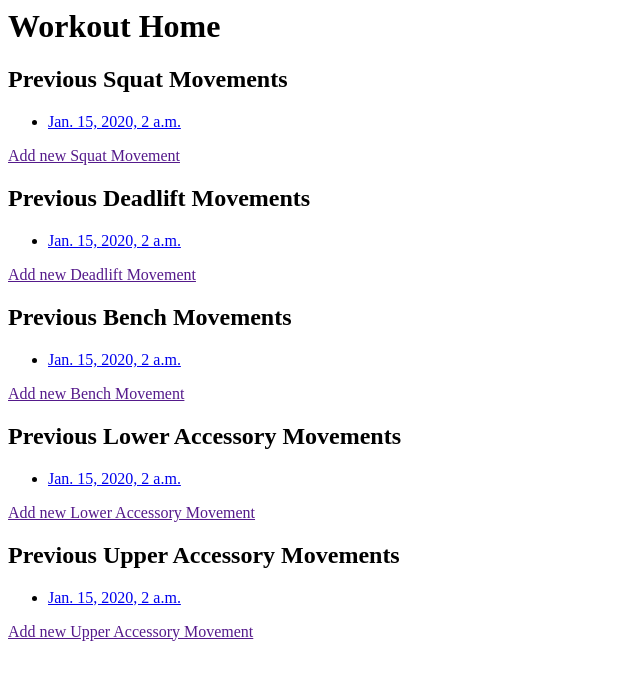
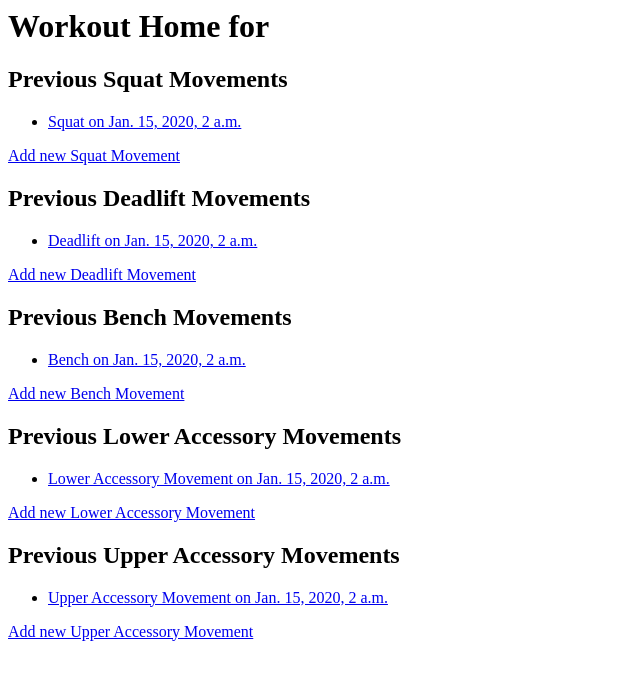
Before and after one commit to StrongAndClumsy/ConjugateTracker, a Django app: page /tracker/ in a window 1280 px wide. Shown: the top 680 px of the page, without its empty margins (0-640 px from the left). Run offline with Django 3.2, Linux system fonts and the light colour scheme; tables that the repository leaves empty hold one stand-in row (values such as "Sample post").

Commit message:
Add forms for all models

```diff
--- a/conjugate/urls.py
+++ b/conjugate/urls.py
@@ -20,6 +20,4 @@
 urlpatterns = [
     url(r'^admin/', admin.site.urls),
     url(r'^tracker/', include('tracker.urls')),
-    url(r'^login/$', auth_views.login, name='login'),
-    url(r'^logout/$', auth_views.logout, name='logout'),
 ]
--- /dev/null
+++ b/tracker/forms.py
@@ -0,0 +1,85 @@
+from django import forms
+
+EFFORT_CHOICES = (('dynamic', 'Dynamic'), ('max', 'Max'))
+BOXFREE_CHOICES = (('free', 'Free'), ('box', 'Box'))
+SUMO_CHOICES = (('sumo', 'Sumo'), ('conventional', 'Conventional'))
+
+class SquatForm(forms.Form):
+	effort_type = forms.ChoiceField(widget=forms.RadioSelect, choices = EFFORT_CHOICES)
+	box_free = forms.ChoiceField(widget=forms.RadioSelect, choices = BOXFREE_CHOICES)
+	bar_type = forms.CharField(required = False, max_length=60)
+	bands_type = forms.CharField(required = False, max_length=60)
+	chain_weight = forms.IntegerField(required = False, initial = 0)
+	movement_weight = forms.IntegerField(required = False, initial = 0)
+	movement_reps = forms.IntegerField(required = False, initial = 0)
+
+class DeadliftForm(forms.Form):
+	sumo_conventional = forms.ChoiceField(widget=forms.RadioSelect, choices = SUMO_CHOICES)
+	deficit = forms.BooleanField(required = False)
+	block = forms.BooleanField(required = False)
+	standard = forms.BooleanField(required = False)
+	pin = forms.BooleanField(required = False)
+	reverse = forms.BooleanField(required = False)
+	movement_weight = forms.IntegerField(required = False, initial = 0)
+	movement_reps = forms.IntegerField(required = False, initial = 0)
+	deadlift_notes = forms.CharField(max_length=60,required = False)
+
+class BenchForm(forms.Form):
+	bar_type = forms.CharField(max_length=60)
+	floor = forms.BooleanField()
+	reverse = forms.BooleanField()
+	standard = forms.BooleanField()
+	board = forms.BooleanField()
+	manpon = forms.BooleanField()
+	pin = forms.BooleanField()
+	notes = forms.CharField(max_length=60)
+	bands = forms.CharField(max_length=60)
+	chains = forms.CharField(max_length=60)
+
+class UpperForm(forms.Form):
+    top_set = forms.CharField(max_length=60)
+    close_grippness = forms.CharField(max_length=60)
+    tate_press = forms.CharField(max_length=60)
+    dips = forms.CharField(max_length=60)
+    rev_db_fly = forms.CharField(max_length=60)
+    windmills = forms.CharField(max_length=60)
+    bamboo_bar = forms.CharField(max_length=60)
+    lat_pulldowns = forms.CharField(max_length=60)
+    lat_pullovers = forms.CharField(max_length=60)
+    pec_dec = forms.CharField(max_length=60)
+    reverse_pec_dec = forms.CharField(max_length=60)
+    t_bar_rows = forms.CharField(max_length=60)
+    chest_supported_rows = forms.CharField(max_length=60)
+    low_rows = forms.CharField(max_length=60)
+    pullups = forms.CharField(max_length=60)
+    inverted_row = forms.CharField(max_length=60)
+    face_pulls = forms.CharField(max_length=60)
+    db_rows = forms.CharField(max_length=60)
+    db_press = forms.CharField(max_length=60)
+    pullaparts = forms.CharField(max_length=60)
+    tri_extensions = forms.CharField(max_length=60)
+    skull_crushers = forms.CharField(max_length=60)
+    jam_press = forms.CharField(max_length=60)
+    olt_press = forms.CharField(max_length=60)
+    db_rollbacks = forms.CharField(max_length=60)
+    dead_press = forms.CharField(max_length=60)
+
+
+class LowerForm(forms.Form):
+    chair_dl = forms.CharField(max_length=60)
+    ghr = forms.CharField(max_length=60)
+    lunge = forms.CharField(max_length=60)
+    dimel_dl = forms.CharField(max_length=60)
+    reverse_hyper = forms.CharField(max_length=60)
+    hip_bridge = forms.CharField(max_length=60)
+    good_morning = forms.CharField(max_length=60)
+    step_up = forms.CharField(max_length=60)
+    belt_squat = forms.CharField(max_length=60)
+    hack_squat = forms.CharField(max_length=60)
+    leg_press = forms.CharField(max_length=60)
+    leg_curl = forms.CharField(max_length=60)
+    stiff_leg_dl = forms.CharField(max_length=60)
+    inverse_curl = forms.CharField(max_length=60)
+    front_squat = forms.CharField(max_length=60)
+    back_extension = forms.CharField(max_length=60)
+    top_set = forms.CharField(max_length=60)
--- a/tracker/models.py
+++ b/tracker/models.py
@@ -25,7 +25,7 @@
 	reverse = models.BooleanField()
 	movement_weight = models.IntegerField(default=0)
 	movement_reps = models.IntegerField(default=0)
-	deadlift_notes = models.CharField(max_length=60)
+	deadlift_notes = models.CharField(max_length=60, blank=True)
 
 class BenchMovement(models.Model):
 	user = models.ForeignKey('auth.User')
--- /dev/null
+++ b/tracker/templates/new_bench.html
@@ -0,0 +1,5 @@
+<form action="{% url 'tracker:bench_new' %}" method="post">
+    {% csrf_token %}
+    {{ form.as_p }}
+    <input type="submit" value="Submit" />
+</form>
--- /dev/null
+++ b/tracker/templates/new_deadlift.html
@@ -0,0 +1,5 @@
+<form action="{% url 'tracker:deadlift_new' %}" method="post">
+    {% csrf_token %}
+    {{ form.as_p }}
+    <input type="submit" value="Submit" />
+</form>
--- /dev/null
+++ b/tracker/templates/new_lower.html
@@ -0,0 +1,5 @@
+<form action="{% url 'tracker:lower_new' %}" method="post">
+    {% csrf_token %}
+    {{ form.as_p }}
+    <input type="submit" value="Submit" />
+</form>
--- /dev/null
+++ b/tracker/templates/new_squat.html
@@ -0,0 +1,5 @@
+<form action="{% url 'tracker:squat_new' %}" method="post">
+    {% csrf_token %}
+    {{ form.as_p }}
+    <input type="submit" value="Submit" />
+</form>
--- /dev/null
+++ b/tracker/templates/new_upper.html
@@ -0,0 +1,5 @@
+<form action="{% url 'tracker:upper_new' %}" method="post">
+    {% csrf_token %}
+    {{ form.as_p }}
+    <input type="submit" value="Submit" />
+</form>
--- a/tracker/templates/tracker/index.html
+++ b/tracker/templates/tracker/index.html
@@ -1,61 +1,62 @@
 
-<h1>Workout Home</h1>
+<h1>Workout Home for {{user_name}}</h1>
+
 <h2>Previous Squat Movements</h2>
 {% if latest_squat_list %}
     <ul>
     {% for squat in latest_squat_list %}
-        <li><a href="{% url 'tracker:detail' squat.id %}">{{ squat.created_at }}</a></li>
+        <li><a href="{% url 'tracker:squat_detail' squat.id %}">Squat on {{ squat.created_at }}</a></li>
     {% endfor %}
     </ul>
 {% else %}
     <p>No squats recorded. Shame.</p>
 {% endif %}
-<a href="">Add new Squat Movement</a>
+<a href="{% url 'tracker:squat_new' %}">Add new Squat Movement</a>
 
 <h2>Previous Deadlift Movements</h2>
 {% if latest_deadlift_list %}
     <ul>
     {% for deadlift in latest_deadlift_list %}
-        <li><a href="{% url 'tracker:detail' deadlift.id %}">{{ deadlift.created_at }}</a></li>
+        <li><a href="{% url 'tracker:deadlift_detail' deadlift.id %}">Deadlift on {{ deadlift.created_at }}</a></li>
     {% endfor %}
     </ul>
 {% else %}
     <p>No deadlifts recorded. Really?</p>
 {% endif %}
-<a href="">Add new Deadlift Movement</a>
+<a href="{% url 'tracker:deadlift_new' %}">Add new Deadlift Movement</a>
 
 <h2>Previous Bench Movements</h2>
 {% if latest_bench_list %}
     <ul>
     {% for bench in latest_bench_list %}
-        <li><a href="{% url 'tracker:detail' bench.id %}">{{ bench.created_at }}</a></li>
+        <li><a href="{% url 'tracker:bench_detail' bench.id %}">Bench on {{ bench.created_at }}</a></li>
     {% endfor %}
     </ul>
 {% else %}
     <p>No benchs recorded. Shame.</p>
 {% endif %}
-<a href="">Add new Bench Movement</a>
+<a href="{% url 'tracker:bench_new' %}">Add new Bench Movement</a>
 
 <h2>Previous Lower Accessory Movements</h2>
 {% if latest_loweraccessory_list %}
     <ul>
     {% for loweraccessory in latest_loweraccessory_list %}
-        <li><a href="{% url 'tracker:detail' loweraccessory.id %}">{{ loweraccessory.created_at }}</a></li>
+        <li><a href="{% url 'tracker:lower_detail' loweraccessory.id %}">Lower Accessory Movement on {{ loweraccessory.created_at }}</a></li>
     {% endfor %}
     </ul>
 {% else %}
     <p>No loweraccessorys recorded. Shame.</p>
 {% endif %}
-<a href="">Add new Lower Accessory Movement</a>
+<a href="{% url 'tracker:lower_new' %}">Add new Lower Accessory Movement</a>
 
 <h2>Previous Upper Accessory Movements</h2>
 {% if latest_upperaccessory_list %}
     <ul>
     {% for upperaccessory in latest_upperaccessory_list %}
-        <li><a href="{% url 'tracker:detail' upperaccessory.id %}">{{ upperaccessory.created_at }}</a></li>
+        <li><a href="{% url 'tracker:upper_detail' upperaccessory.id %}">Upper Accessory Movement on {{ upperaccessory.created_at }}</a></li>
     {% endfor %}
     </ul>
 {% else %}
     <p>No upperaccessorys recorded. Shame.</p>
 {% endif %}
-<a href="">Add new Upper Accessory Movement</a>
+<a href="{% url 'tracker:upper_new' %}">Add new Upper Accessory Movement</a>
--- a/tracker/urls.py
+++ b/tracker/urls.py
@@ -5,6 +5,14 @@
 
 urlpatterns = [
     url(r'^$', views.index, name='index'),
-    url(r'^workout/(?P<pk>[0-9]+)/$', views.DetailView.as_view(), name='detail'),
-    url(r'^workout/new$', views.new, name='new'),
+    url(r'^squat_movement/(?P<pk>[0-9]+)/$', views.SquatDetailView.as_view(), name='squat_detail'),
+    url(r'^deadlift_movement/(?P<pk>[0-9]+)/$', views.DetailView.as_view(), name='deadlift_detail'),
+    url(r'^bench_movement/(?P<pk>[0-9]+)/$', views.DetailView.as_view(), name='bench_detail'),
+    url(r'^lower_movement/(?P<pk>[0-9]+)/$', views.DetailView.as_view(), name='lower_detail'),
+    url(r'^upper_movement/(?P<pk>[0-9]+)/$', views.DetailView.as_view(), name='upper_detail'),
+    url(r'^squat_movement/new$', views.new_squat, name='squat_new'),
+    url(r'^deadlift_movement/new$', views.new_deadlift, name='deadlift_new'),
+    url(r'^bench_movement/new$', views.new_bench, name='bench_new'),
+    url(r'^lower_movement/new$', views.new_lower, name='lower_new'),
+    url(r'^upper_movement/new$', views.new_upper, name='upper_new'),
 ]
--- a/tracker/views.py
+++ b/tracker/views.py
@@ -1,9 +1,17 @@
 from django.http import HttpResponseRedirect, HttpResponse
 from django.shortcuts import get_object_or_404, render
-from django.views import generic
 from django.utils import timezone
+from django.contrib.auth.models import User
+from django.views.generic.detail import DetailView
+from .models import SquatMovement, DeadliftMovement, BenchMovement, LowerAccessoryMovement, UpperAccessoryMovement
+from .forms import SquatForm, DeadliftForm, BenchForm, LowerForm, UpperForm
 
-from .models import SquatMovement, DeadliftMovement, BenchMovement, LowerAccessoryMovement, UpperAccessoryMovement
+class SquatDetailView(DetailView):
+    model = SquatMovement
+    def get_context_data(self, **kwargs):
+        context = super(SquatDetailView, self).get_context_data(**kwargs)
+        context['now'] = timezone.now()
+        return context
 
 def index(request):
     latest_squat_list = SquatMovement.objects.order_by('-created_at')[:5]
@@ -12,24 +20,109 @@
     latest_loweraccessory_list = LowerAccessoryMovement.objects.order_by('-created_at')[:5]
     latest_upperaccessory_list = UpperAccessoryMovement.objects.order_by('-created_at')[:5]
     context = {
+        'user_name': request.user.username,
         'latest_squat_list': latest_squat_list,
         'latest_deadlift_list': latest_deadlift_list,
         'latest_bench_list': latest_bench_list,
         'latest_loweraccessory_list': latest_loweraccessory_list,
         'latest_upperaccessory_list': latest_upperaccessory_list,
-
     }
     return render(request, 'tracker/index.html', context)
 
-class DetailView(generic.DetailView):
-    model = SquatMovement
-    template_name = 'tracker/detail.html'
+def new_squat(request):
+    if request.method == 'POST':
+        form = SquatForm(request.POST)
+        if form.is_valid():
+            effort = form.cleaned_data['effort_type']
+            box_free = form.cleaned_data['box_free']
+            bar_type = form.cleaned_data['bar_type']
+            bands_type = form.cleaned_data['bands_type']
+            chain_weight = form.cleaned_data['chain_weight']
+            movement_weight = form.cleaned_data['movement_weight']
+            movement_reps = form.cleaned_data['movement_reps']
+            new_squat_data = SquatMovement( user = request.user, effort_type = effort, box_free = box_free, bar_type = bar_type, bands_type = bands_type,
+                chain_weight = chain_weight, movement_weight = movement_weight,movement_reps = movement_reps)
+            new_squat_data.save()
+            return HttpResponseRedirect('/tracker/')
+    else:
+        form = SquatForm()
+    return render(request, 'new_squat.html', {'form': form})
 
+def new_deadlift(request):
+    if request.method == 'POST':
+        form = DeadliftForm(request.POST)
+        if form.is_valid():
+            new_deadlift_data = DeadliftMovement(
+                user=request.user,
+                sumo_conventional=form.cleaned_data['sumo_conventional'],
+                deficit=form.cleaned_data['deficit'],
+                block=form.cleaned_data['block'],
+                standard=form.cleaned_data['standard'],
+                pin=form.cleaned_data['pin'],
+                reverse=form.cleaned_data['reverse'],
+                movement_weight=form.cleaned_data['movement_weight'],
+                movement_reps=form.cleaned_data['movement_reps'],
+                deadlift_notes=form.cleaned_data['deadlift_notes']
+            )
+            new_deadlift_data.save()
+            return HttpResponseRedirect('/tracker/')
+    else:
+        form = DeadliftForm()
+    return render(request, 'new_deadlift.html', {'form': form})
 
-def new(request):
+def new_bench(request):
+    if request.method == 'POST':
+        form = BenchForm(request.POST)
+        if form.is_valid():
+            effort = form.cleaned_data['effort_type']
+            box_free = form.cleaned_data['box_free']
+            bar_type = form.cleaned_data['bar_type']
+            bands_type = form.cleaned_data['bands_type']
+            chain_weight = form.cleaned_data['chain_weight']
+            movement_weight = form.cleaned_data['movement_weight']
+            movement_reps = form.cleaned_data['movement_reps']
+            new_bench_data = SquatMovement( user = request.user, effort_type = effort, box_free = box_free, bar_type = bar_type, bands_type = bands_type,
+                chain_weight = chain_weight, movement_weight = movement_weight,movement_reps = movement_reps)
+            new_bench_data.save()
+            return HttpResponseRedirect('/tracker/')
+    else:
+        form = BenchForm()
+    return render(request, 'new_bench.html', {'form': form})
 
-    new_workout = SquatMovement(pub_date=timezone.now(),upper_body=request.POST['upper_body'],lower_body=request.POST['lower_body'],max_effort=request.POST['max_effort'],
-        dynamic_effort=request.POST['dynamic_effort'],barbell_workout=request.POST['barbell_workout'],dumbbell_workout=request.POST['dumbbell_workout'],bar_type=request.POST['bar_type'],
-        acc_resistance=request.POST['acc_resistance'], box_free=request.POST['box_free'])
-    new_workout.save()
-    return HttpResponseRedirect('/tracker/  ')
+def new_lower(request):
+    if request.method == 'POST':
+        form = LowerForm(request.POST)
+        if form.is_valid():
+            effort = form.cleaned_data['effort_type']
+            box_free = form.cleaned_data['box_free']
+            bar_type = form.cleaned_data['bar_type']
+            bands_type = form.cleaned_data['bands_type']
+            chain_weight = form.cleaned_data['chain_weight']
+            movement_weight = form.cleaned_data['movement_weight']
+            movement_reps = form.cleaned_data['movement_reps']
+            new_squat_data = SquatMovement( user = request.user, effort_type = effort, box_free = box_free, bar_type = bar_type, bands_type = bands_type,
+                chain_weight = chain_weight, movement_weight = movement_weight,movement_reps = movement_reps)
+            new_squat_data.save()
+            return HttpResponseRedirect('/tracker/')
+    else:
+        form = LowerForm()
+    return render(request, 'new_lower.html', {'form': form})
+
+def new_upper(request):
+    if request.method == 'POST':
+        form = UpperForm(request.POST)
+        if form.is_valid():
+            effort = form.cleaned_data['effort_type']
+            box_free = form.cleaned_data['box_free']
+            bar_type = form.cleaned_data['bar_type']
+            bands_type = form.cleaned_data['bands_type']
+            chain_weight = form.cleaned_data['chain_weight']
+            movement_weight = form.cleaned_data['movement_weight']
+            movement_reps = form.cleaned_data['movement_reps']
+            new_squat_data = SquatMovement( user = request.user, effort_type = effort, box_free = box_free, bar_type = bar_type, bands_type = bands_type,
+                chain_weight = chain_weight, movement_weight = movement_weight,movement_reps = movement_reps)
+            new_squat_data.save()
+            return HttpResponseRedirect('/tracker/')
+    else:
+        form = UpperForm()
+    return render(request, 'new_upper.html', {'form': form})
```
Also changed, not shown: tracker/templates/tracker/benchmovement_detail.html (added, +9 -0 lines), tracker/templates/tracker/squatmovement_detail.html (added, +9 -0 lines).
